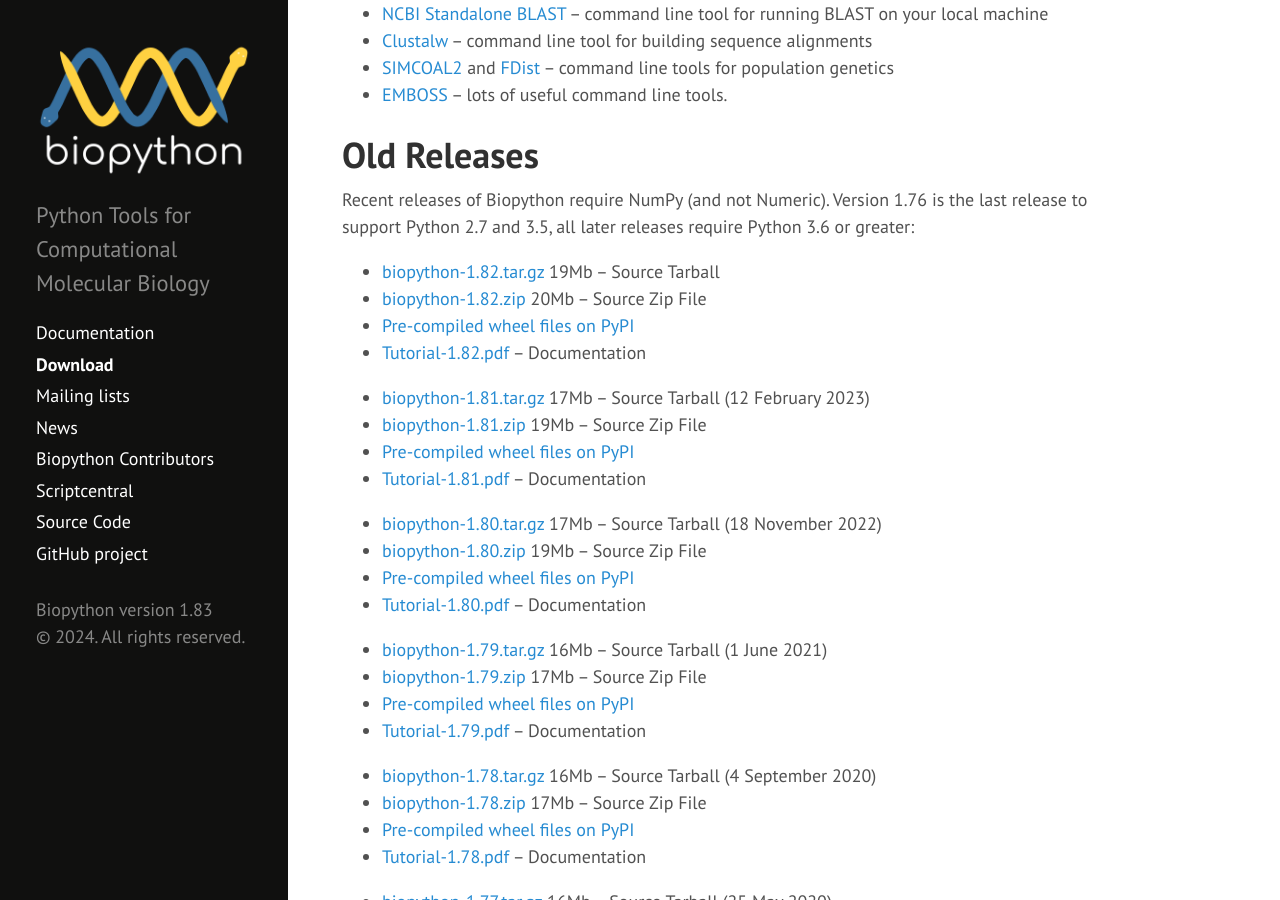
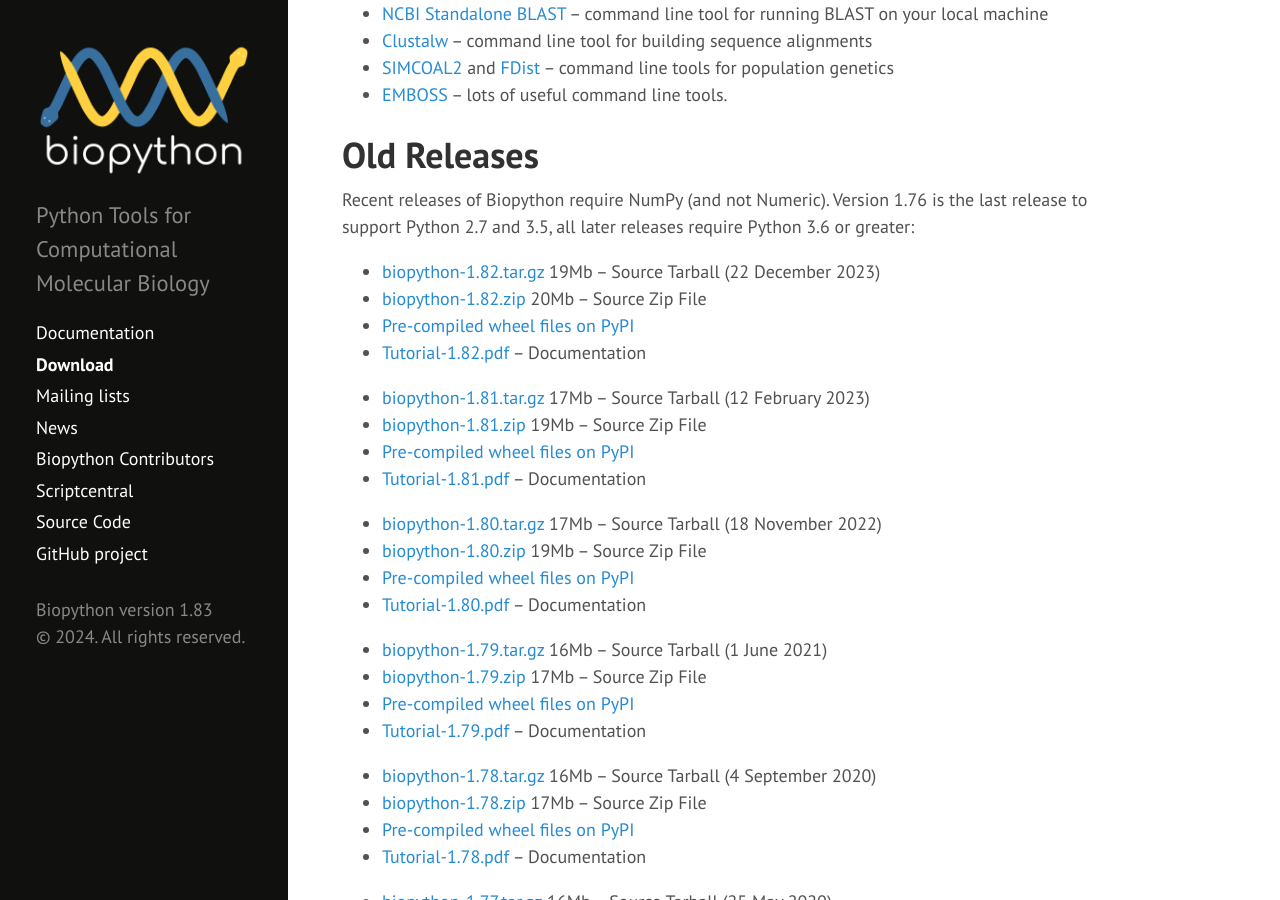
Before and after one commit to biopython/biopython.github.io, a Jekyll site: the page built from wiki/Download.md, in a window 1280 px wide and 900 px high, scrolled down 2662 px. Built offline with Jekyll 4.4.1, drawn with Linux system fonts in a browser that asks for light colours.

Commit message:
Include date for 1.82 under old releases

```diff
--- a/wiki/Download.md
+++ b/wiki/Download.md
@@ -159,7 +159,7 @@ Version 1.76 is the last release to support Python 2.7 and 3.5,
 all later releases require Python 3.6 or greater:
 
 -   [biopython-1.82.tar.gz](http://biopython.org/DIST/biopython-1.82.tar.gz)
-    19Mb -- Source Tarball
+    19Mb -- Source Tarball (22 December 2023)
 -   [biopython-1.82.zip](http://biopython.org/DIST/biopython-1.82.zip)
     20Mb -- Source Zip File
 -   [Pre-compiled wheel files on PyPI](https://pypi.python.org/pypi/biopython/1\
```
